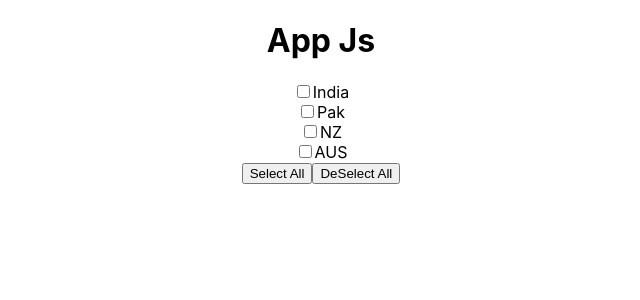
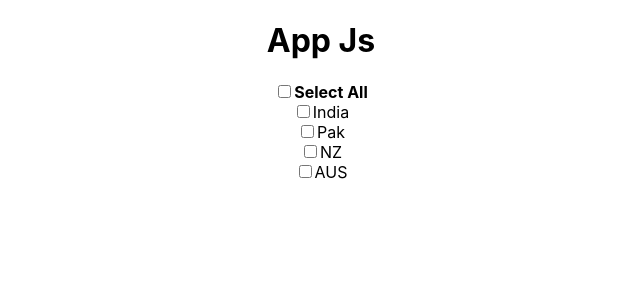
Before and after one commit to rahulkhartude/React-Practice-, a React (Create React App) app: page / in a window 1280 px wide. Shown: the top 300 px of the page, without its empty margins (319-959 px from the left). Built offline with nearby package versions, Linux system fonts and the light colour scheme.

Commit message:
modifed logic

```diff
--- a/src/Compoents/Option.jsx
+++ b/src/Compoents/Option.jsx
@@ -3,38 +3,58 @@ import React, { useState } from 'react'
 const Option = () => {
     const options = ["India", "Pak", "NZ", "AUS"];
     const [selected, setSelected] = useState([]);
-    const [selectAll,setselectAll] = useState(false);
-    const [diselectAll,setdiselectAll] = useState(false);
-    const handleSelectAll =()=>{
-    setSelected(options);
+    const isAllSelected = selected.length === options.length;
+
+    const handleSelectAll = (isSelectAll) => {
+        if (isSelectAll) {
+            setSelected(options);
+        }
+        else {
+            setSelected([]);
+       }
     }
 
-   const handleDeSelectAll=()=>{
-    setSelected([]);
-   }
+    const handleOption = (country) => {
+        if (selected.includes(country)) {
+            setSelected(selected.filter(item => item !== country))
+            if (selected.length === options.length) {
+                isAllSelected = true;
+            }
+        }
+        else {
+            setSelected([...selected, country])
+        }
+    }
+
 
     return (
         <div>
             <div>
+
+                <div>
+                    <input
+                        type="checkbox"
+                        checked={isAllSelected}
+                        onChange={() => handleSelectAll(!isAllSelected)}
+                    />
+                    <b>Select All</b>
+                </div>
+
                 {options.map((country, index) => {
 
-                    return ( <div>
+                    return (<div>
                         <input key={index} type='checkBox'
                             checked={selected.includes(country)}
-                            onChange={(e)=>{
-                                setSelected (selected.includes(country)
-                                ? selected.filter(item => item !== country)
-                                : [...selected, country])
-                            }}
-                            />
-                            { country }
+                            onChange={() => handleOption(country)
+                            }
+                            disabled={isAllSelected}
+                        />
+                        {country}
 
                     </div>
                     )
 
                 })}
-                <button onClick={handleSelectAll}>Select All</button>
-                <button onClick={handleDeSelectAll}>DeSelect All</button>
 
             </div>
         </div>
```
